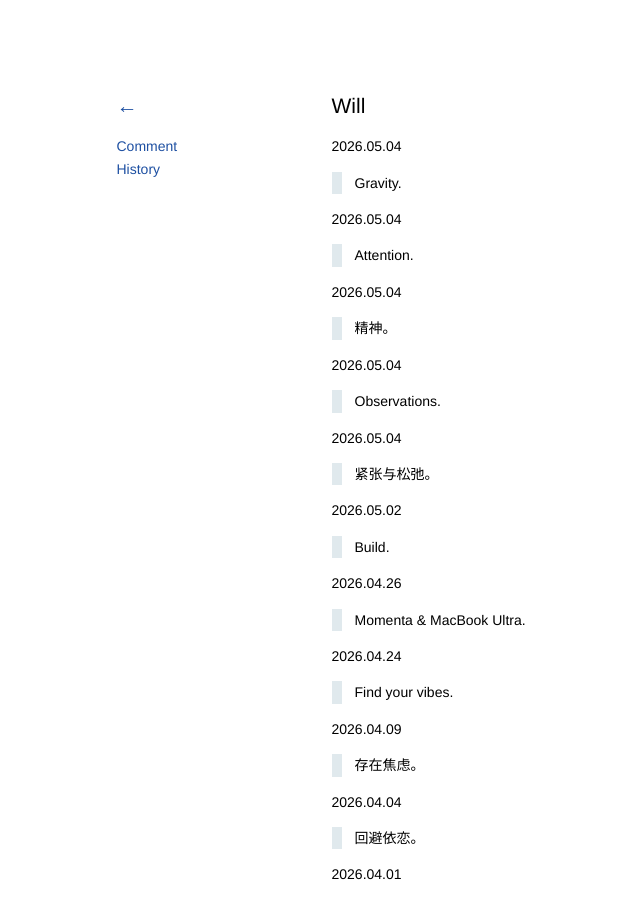
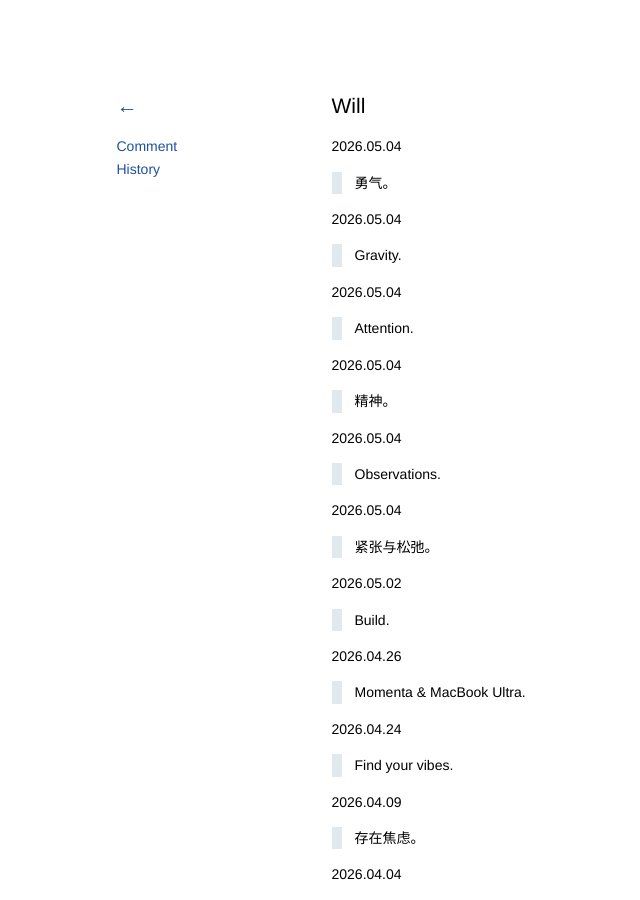
Before and after one commit to kidlj/awei, a Jekyll site: the page built from _wiki/will.md, in a window 1280 px wide and 900 px high. Shown: the whole window, without its empty margins (16-656 px from the left). Built offline with Jekyll 4.4.1, drawn with Linux system fonts in a browser that asks for light colours.

Commit message:
update will

```diff
--- a/_wiki/will.md
+++ b/_wiki/will.md
@@ -1,6 +1,10 @@
 ---
 title: Will
 ---
+
+2026.05.04
+
+> 勇气。
 
 2026.05.04
 
```
